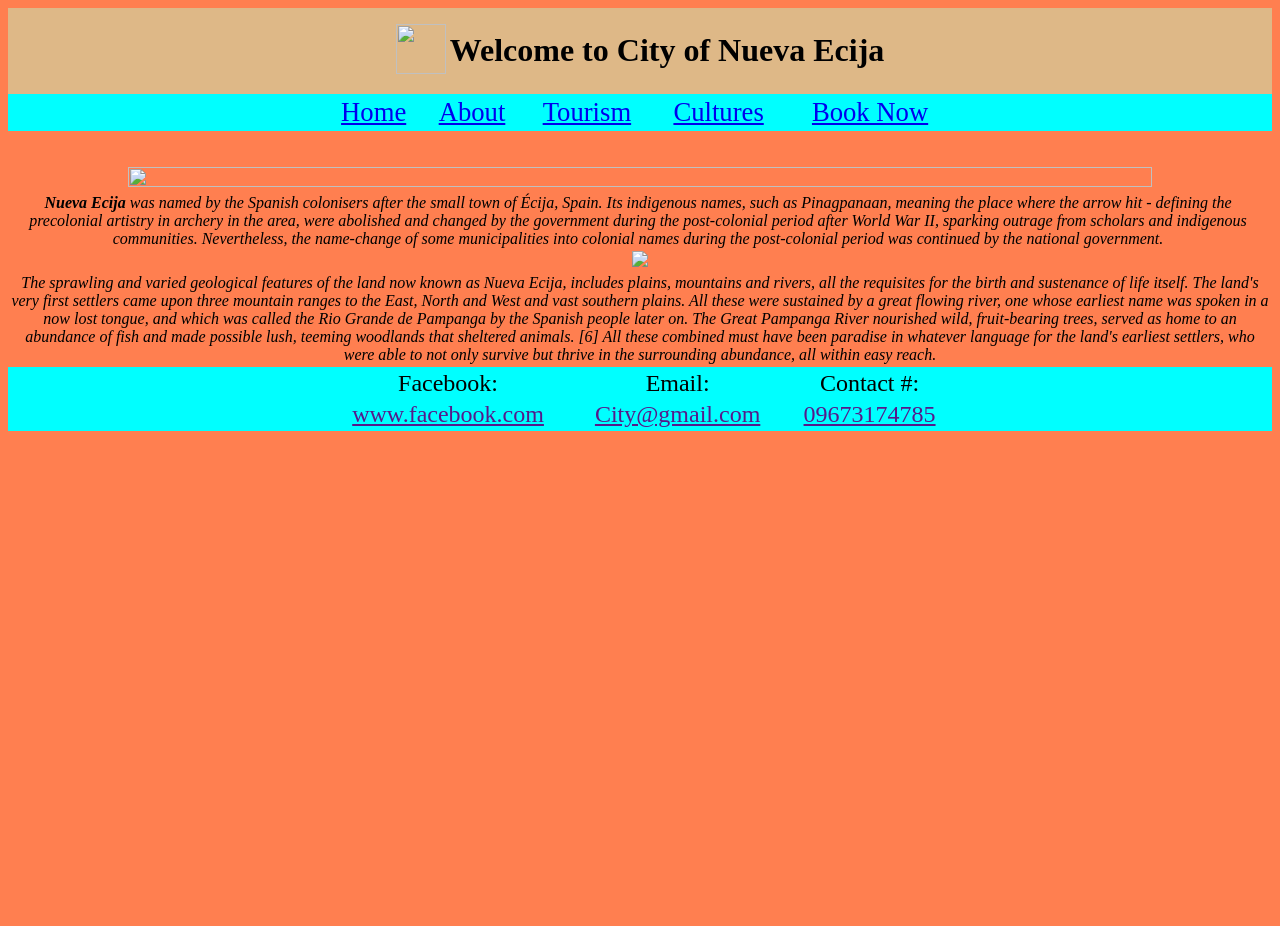
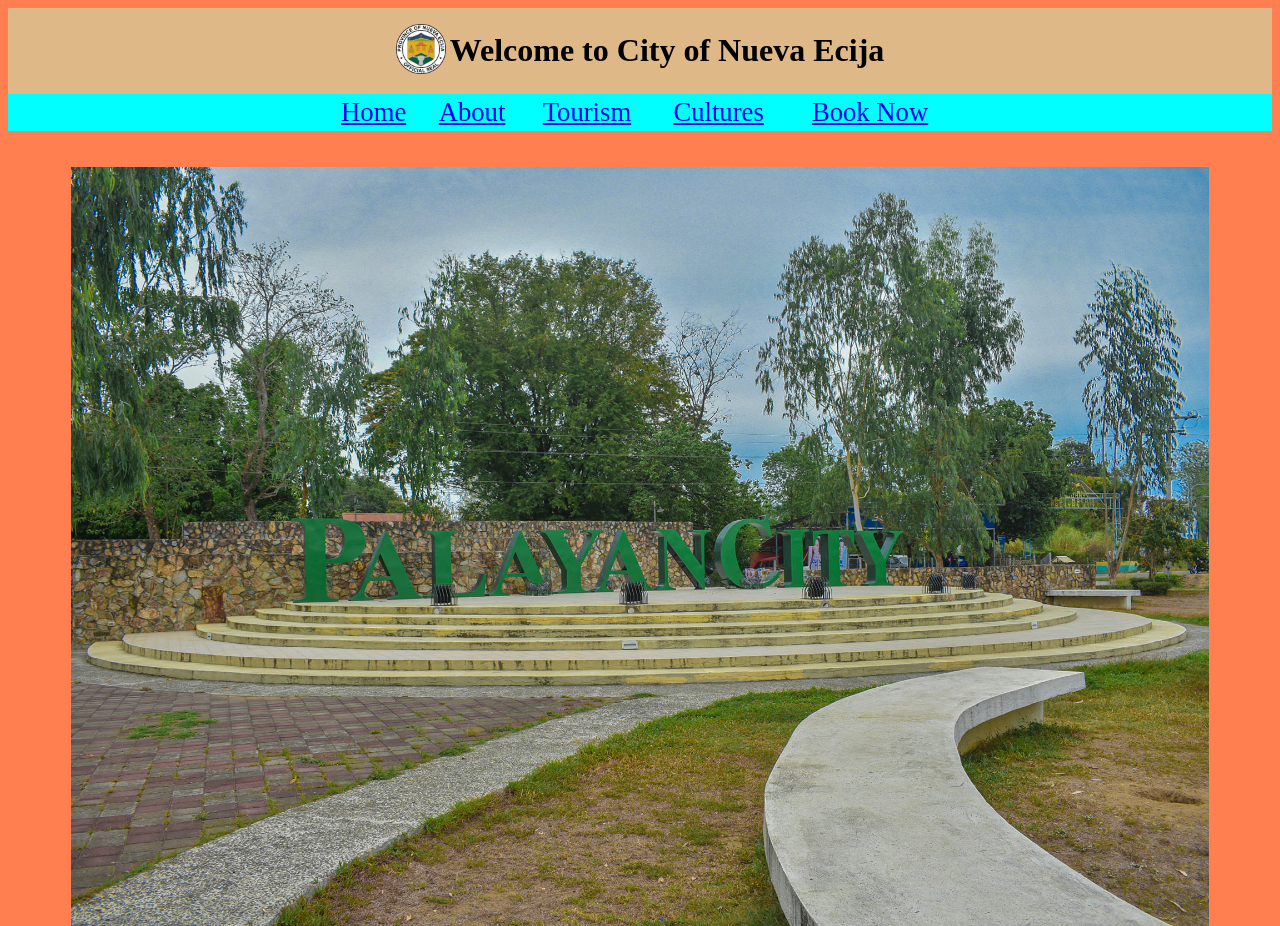
Before and after one commit to Bontakunn/WD20P_EXERCISE08_DEGUZMAN, a plain HTML site: page About.html in a window 1280 px wide. Shown: the top 926 px of the page. Before the commit the page ends 800 px from the top, so only its background shows below. Drawn offline with Linux system fonts and the light colour scheme.

Commit message:
Update About.html

```diff
--- a/About.html
+++ b/About.html
@@ -44,7 +44,7 @@
     <body style="background-color: coral"><center>
         <div style="background-color:burlywood";>
             <table>
-              <tr> <td> <img src="Images/logo.png" width="50px" height="50px" ></td>
+              <tr> <td> <img src="logo.png" width="50px" height="50px" ></td>
                 <td><h1>Welcome to City of Nueva Ecija</h1> </td></tr>
             </table>
         </div>
@@ -63,7 +63,7 @@
         <br>
         <div>
             <table id="NE">
-            <img src="Images/palayan.jpg" id="mountain">
+            <img src="palayan.jpg" id="mountain">
             <tr>
                 <td><b>Nueva Ecija</b> was named by the Spanish colonisers after the small town of Écija, Spain. Its indigenous names, such as Pinagpanaan,
                      meaning the place where the arrow hit - defining the precolonial artistry in archery in the area, were abolished and changed by the government
@@ -76,7 +76,7 @@
         </div>
         <div>
             <table id="NE2">
-            <img src="Images/gabaldon.jpg" id="River">
+            <img src="gabaldon.jpg" id="River">
             <tr>
                 <td>
                     The sprawling and varied geological features of the land now known as Nueva Ecija,
```
